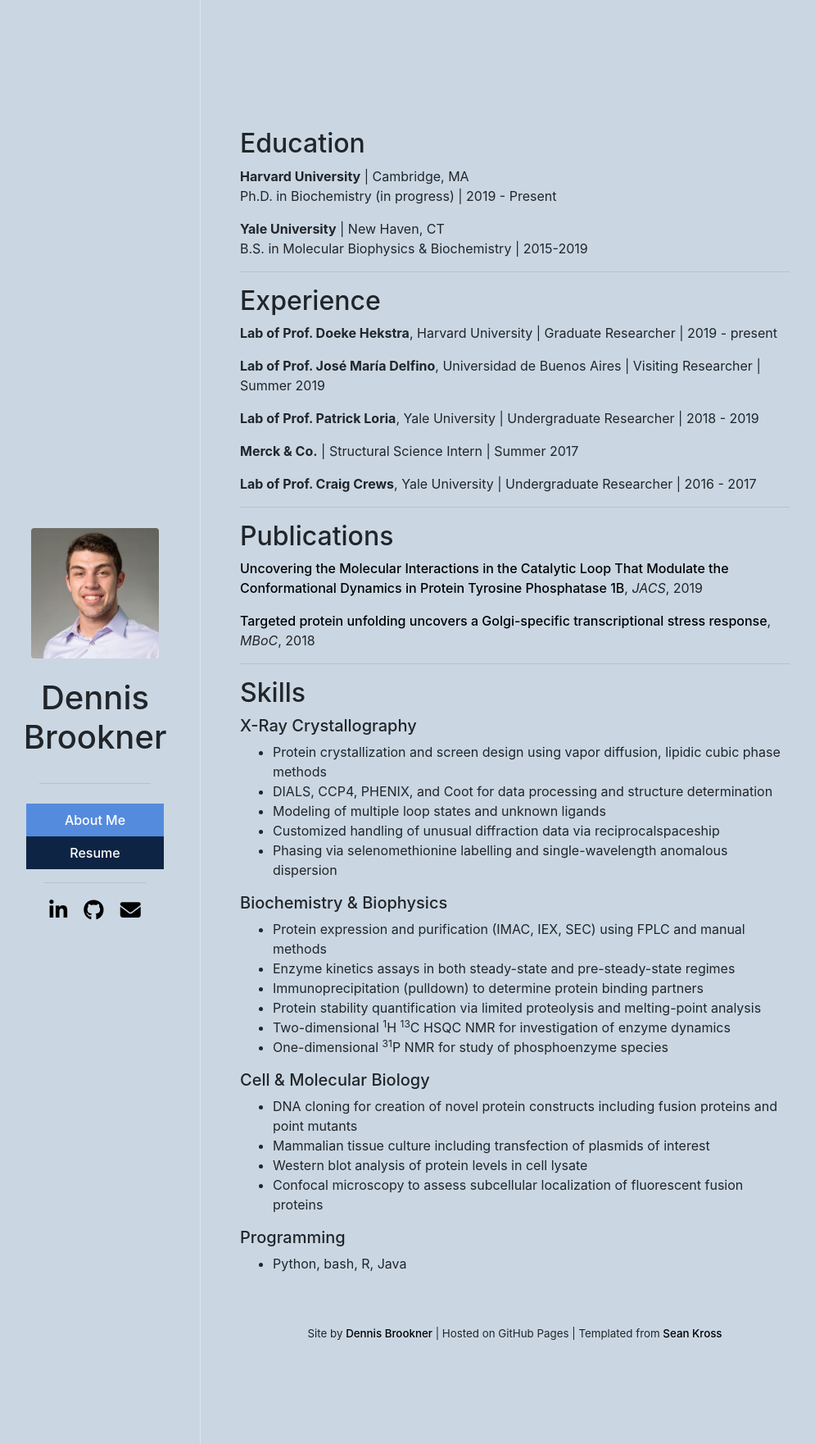
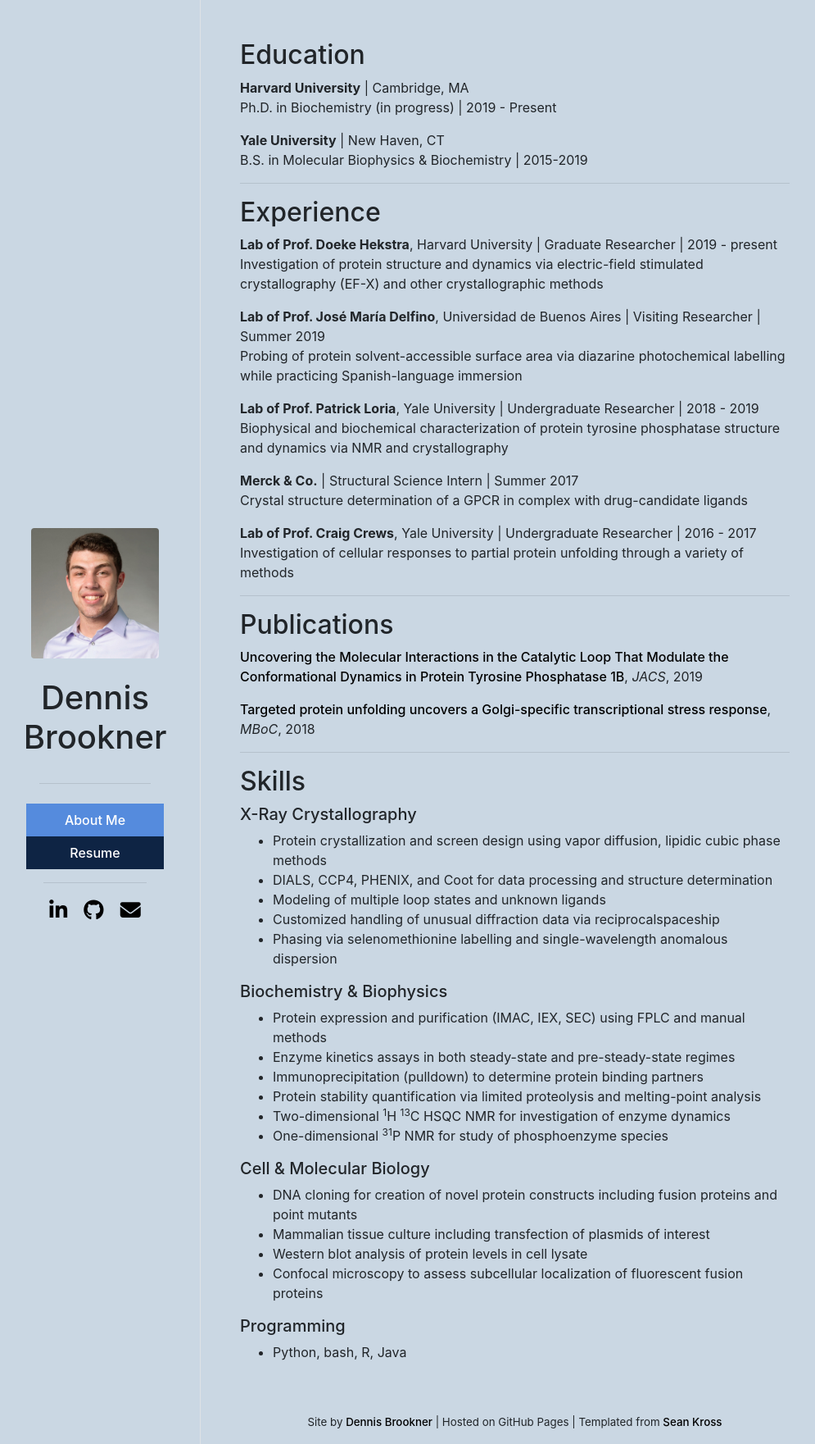
Before and after one commit to dennisbrookner/dennisbrookner.github.io, a Jekyll site: the page built from resume.md, in a window 1280 px wide. Shown: the whole page at 82% size, without its empty margins (140-1135 px from the left). Built offline with Jekyll 4.4.1, drawn with Linux system fonts in a browser that asks for light colours; nearby versions of some CDN libraries.

Commit message:
Update resume.md

```diff
--- a/resume.md
+++ b/resume.md
@@ -16,14 +16,19 @@
 ## Experience
 
 **Lab of Prof. Doeke Hekstra**, Harvard University \| Graduate Researcher \| 2019 - present
+Investigation of protein structure and dynamics via electric-field stimulated crystallography (EF-X) and other crystallographic methods
 
 **Lab of Prof. José María Delfino**, Universidad de Buenos Aires \| Visiting Researcher \| Summer 2019
+Probing of protein solvent-accessible surface area via diazarine photochemical labelling while practicing Spanish-language immersion
 
 **Lab of Prof. Patrick Loria**, Yale University \| Undergraduate Researcher \| 2018 - 2019
+Biophysical and biochemical characterization of protein tyrosine phosphatase structure and dynamics via NMR and crystallography
 
 **Merck & Co.** \| Structural Science Intern \| Summer 2017
+Crystal structure determination of a GPCR in complex with drug-candidate ligands
 
 **Lab of Prof. Craig Crews**, Yale University \| Undergraduate Researcher \| 2016 - 2017
+Investigation of cellular responses to partial protein unfolding through a variety of methods
 
 ---
 
```
